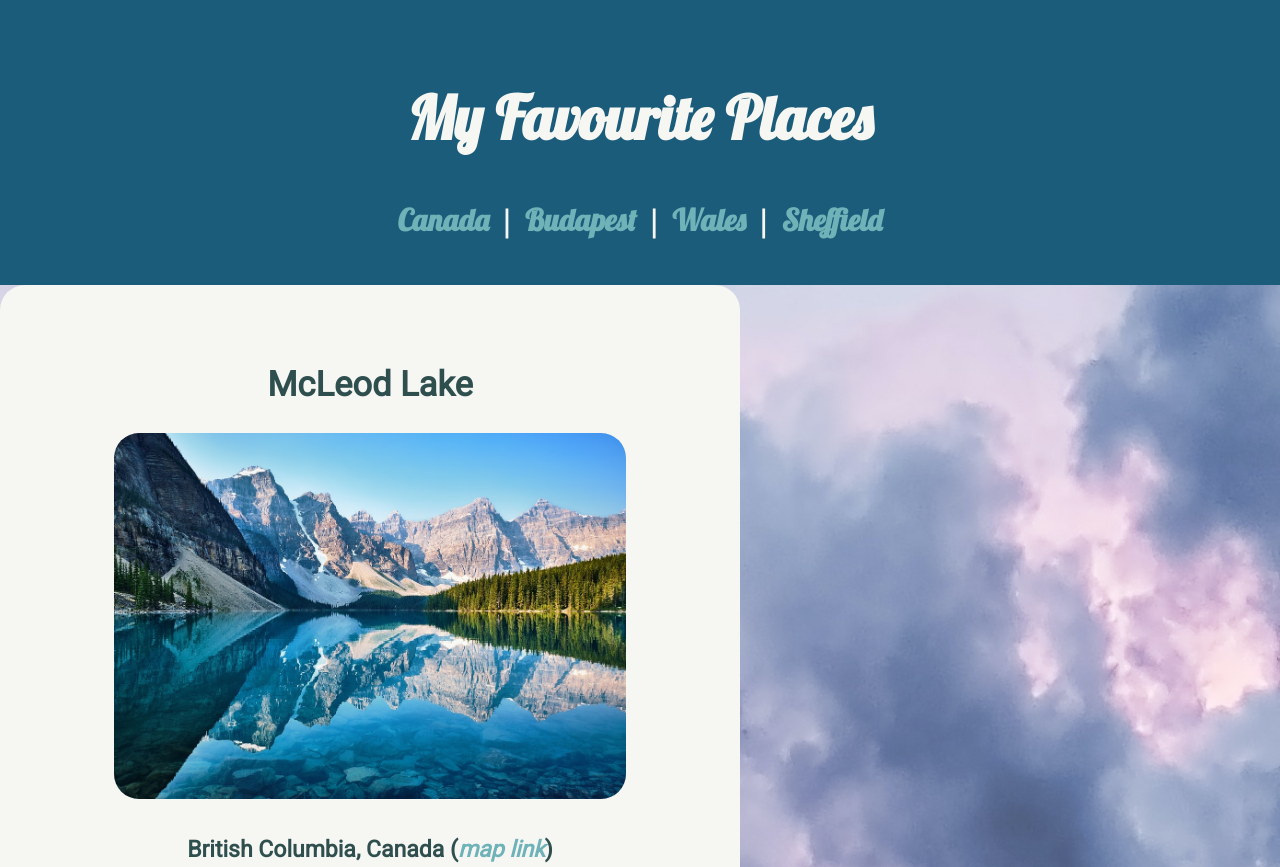
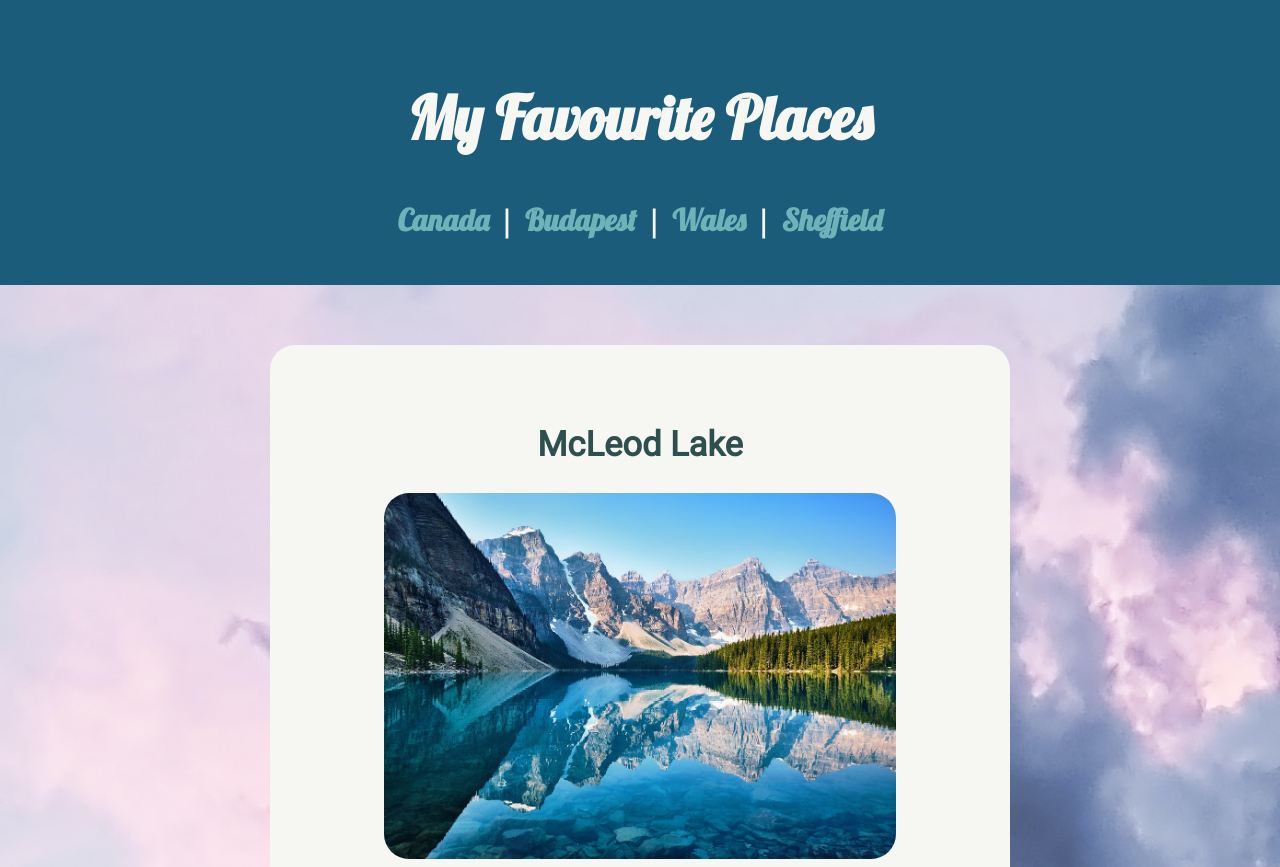
Before and after one commit to Laura-Jay/favorite-places, a React (Create React App) app: page / in a window 1280 px wide. Shown: the top 867 px of the page. Built offline with nearby package versions, Linux system fonts and the light colour scheme.

Commit message:
fixing css

```diff
--- a/public/AppStyle.css
+++ b/public/AppStyle.css
@@ -15,6 +15,7 @@ body {
   background-repeat: no-repeat;
   background-attachment: fixed;
   background-size: cover;
+  justify-content: center;
 }
 
 header {
@@ -77,7 +78,7 @@ section {
   width: 50%;
   border-radius: 25px;
   padding: 50px;
-  margin-bottom: 0.5rem;
+  margin: 60px auto 40px auto;
 }
 
 img {
@@ -96,10 +97,4 @@ img {
     width: 60%;
     height: 50%;
   }
-  main {
-    flex-wrap: nowrap;
-  }
-  section {
-    flex-basis: 33%;
-  }
 }
```
